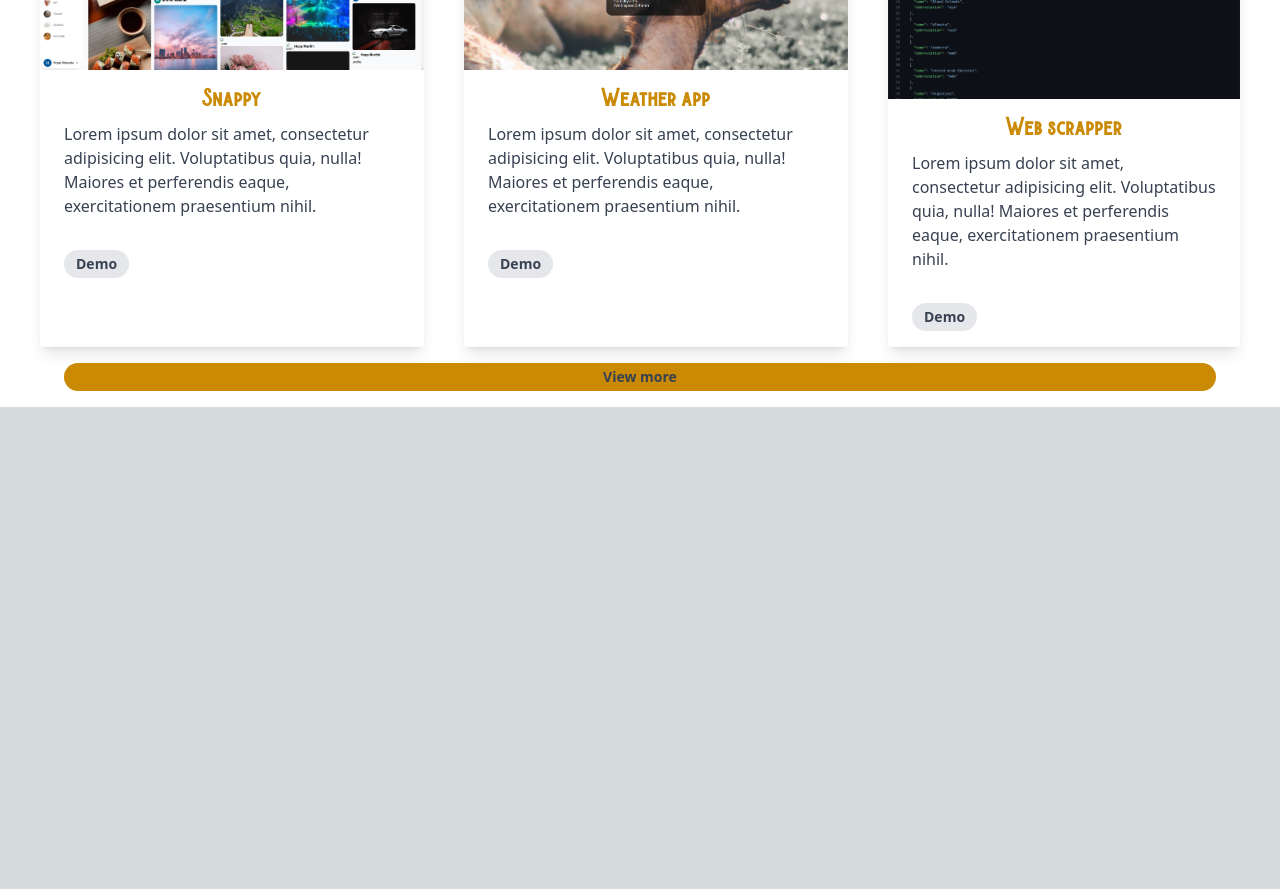
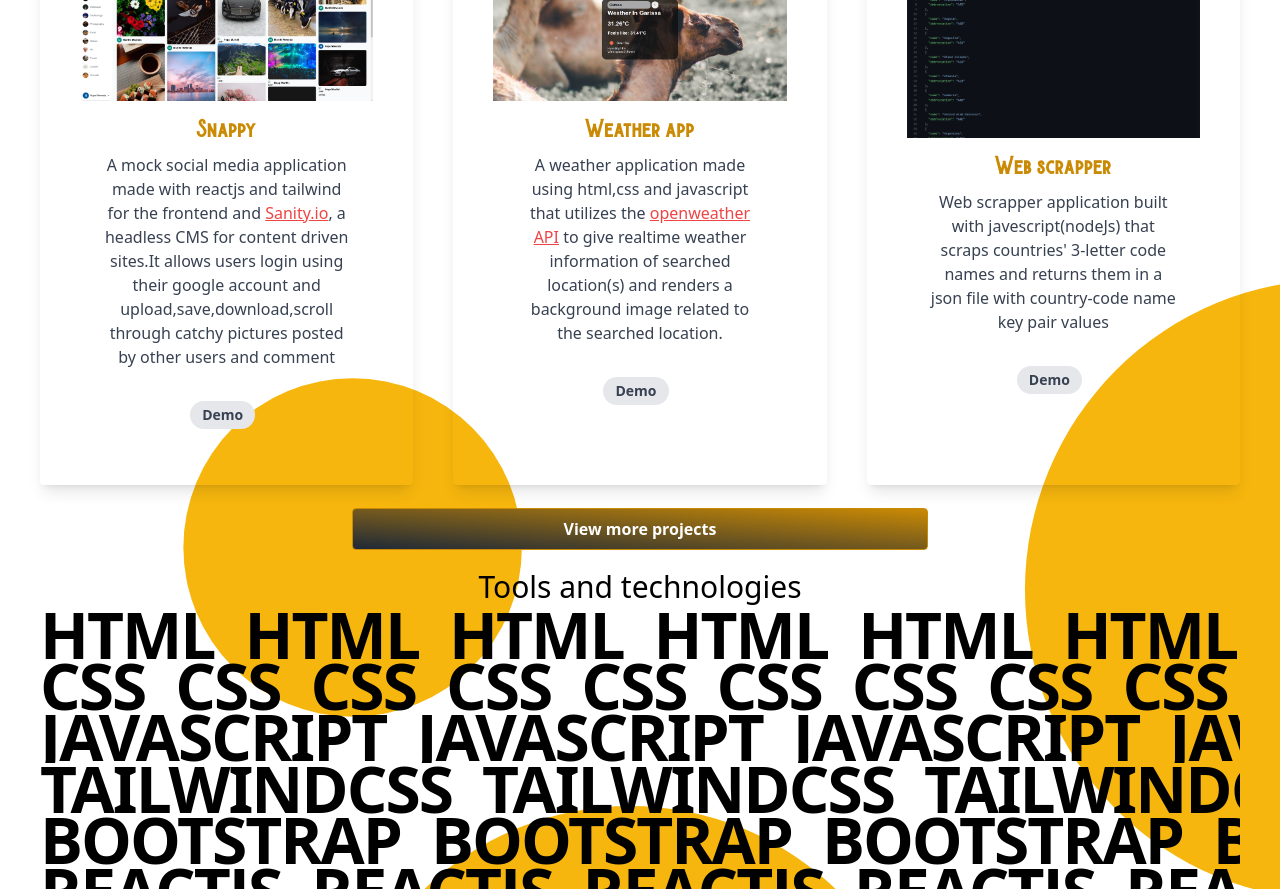
Before and after one commit to Hopp-Murithi/portfolio, a Next.js app: page / in a window 1280 px wide. Shown: the part 1700-2589 px from the top of the page. Before the commit the page ends 2107 px from the top, so only its background shows below. Built offline with nearby package versions, Linux system fonts and the light colour scheme.

Commit message:
Update  projects and skills section

```diff
--- a/pages/index.tsx
+++ b/pages/index.tsx
@@ -7,26 +7,55 @@ import {
   AiFillGithub,
 } from "react-icons/ai";
 import { TypeAnimation } from "react-type-animation";
+import { motion, useScroll, useTransform } from "framer-motion";
+
 import Image from "next/image";
-import myAvatar from "../public/full-body-murithi.png";
-import design from "../public/design.jpg";
-import development from "../public/development.jpg";
-import maintenance from "../public/maintenance.jpg";
-import snappy from "../public/snappy.png";
-import weather from "../public/Weatherapp.png";
-import data from "../public/data.png";
-import tut from "../public/tut.jpg";
+import myAvatar from "../public/images/full-body-murithi.png";
+import design from "../public/images/design.jpg";
+import development from "../public/images/development.jpg";
+import maintenance from "../public/images/maintenance.jpg";
+import snappy from "../public/images/snappy.png";
+import weather from "../public/images/Weatherapp.png";
+import data from "../public/images/data.png";
+
+interface ParallaxProps {
+  children: string;
+  baseVelocity: number;
+}
+
+function ParallaxText({ children, baseVelocity = 100 }: ParallaxProps) {
+  const { scrollY } = useScroll();
+  const y = useTransform(scrollY, (value) => value * -baseVelocity);
+
+  return (
+    <div className="parallax">
+      <motion.div className="scroller" style={{ y }}>
+        {Array(10)
+          .fill(children)
+          .map((text, i) => (
+            <span key={i}>{text} </span>
+          ))}
+      </motion.div>
+    </div>
+  );
+}
 
 export default function Home() {
   return (
     <>
+      <motion.div
+        className="box"
+        whileHover={{ scale: 1.1 }}
+        transition={{ type: "spring", stiffness: 400, damping: 10 }}
+      />
       <Head>
         <title>Hope Murithi portfolio</title>
         <meta name="description" content="Generated by create next app" />
         <meta name="viewport" content="width=device-width, initial-scale=1" />
         <link rel="icon" href="/favicon.ico" />
       </Head>
-      <main className="bg-white px-10 text-black">
+
+      <main className="bg-[url(/images/circle-scatter2.svg)] bg-cover bg-no-repeat px-10 text-black">
         <section className=" min-h-screen">
           <nav className="py-10 mb-12 flex justify-between">
             <h1 className="text-xl font-burtons">Hope Murithi</h1>
@@ -44,9 +73,9 @@ export default function Home() {
               </li>
             </ul>
           </nav>
+          <div className="">
             <div className="text-center p-10">
               <h2 className="text-6xl py-2 font-burtons text-yellow-600">
-              {" "}
                 Hope Murithi
               </h2>
               <h3 className="font-burtons md:text-lg font-bold text-md py-2">
@@ -67,16 +96,27 @@ export default function Home() {
                   repeat={Infinity}
                 />
               </h3>
-            <p className="text-md text-gray-700 leading-8">
+              <p className="text-md md:text-lg text-gray-700 leading-8">
                 Creating user-centered solutions using emerging web technologies
                 and tools.Hit me up; lets connect
               </p>
             </div>
-          <div className="flex justify-center text-5xl gap-10 text-gray-700 py-3">
+          </div>
+
+          <div className="flex justify-center text-5xl gap-10 text-gray-700 py-3 cursor-pointer">
+            <a href="https://twitter.com/HoppMwenda">
               <AiFillTwitterCircle />
+            </a>
+            <a href="https://linkedin.com/in/hope-murithi">
               <AiFillLinkedin />
+            </a>
+            <a href="mailto:hoppmurithi@gmail.com">
+              {" "}
               <AiFillMail />
+            </a>
+            <a href="https://github.com/Hopp-Murithi">
               <AiFillGithub />
+            </a>
           </div>
           <div className="relative mx-auto bg-gradient-to-tr from-gray-800 to-yellow-600 rounded-full w-80 h-80 mt-10 overflow-hidden">
             <Image src={myAvatar} alt="Avatar" />
@@ -139,16 +179,25 @@ export default function Home() {
               Projects
             </h3>
             <div className="lg:flex gap-10">
-              <div className="max-w-sm rounded overflow-hidden shadow-lg  dark:bg-white">
+              <div className="text-center  p-10  my-10  flex-1  rounded overflow-hidden shadow-lg  dark:bg-white mb-4">
                 <Image className="w-full" src={snappy} alt="Snappy" />
                 <div className="px-6 py-4">
                   <div className="flex items-center text-yellow-600 justify-center font-bold font-burtons text-xl mb-2">
                     Snappy
                   </div>
                   <p className="text-gray-700 text-base">
-                    Lorem ipsum dolor sit amet, consectetur adipisicing elit.
-                    Voluptatibus quia, nulla! Maiores et perferendis eaque,
-                    exercitationem praesentium nihil.
+                    A mock social media application made with reactjs and
+                    tailwind for the frontend and{" "}
+                    <a
+                      href="https://www.sanity.io/"
+                      className="text-red-500 underline"
+                    >
+                      Sanity.io
+                    </a>
+                    , a headless CMS for content driven sites.It allows users
+                    login using their google account and
+                    upload,save,download,scroll through catchy pictures posted
+                    by other users and comment
                   </p>
                 </div>
                 <div className="px-6 pt-4 pb-2">
@@ -157,16 +206,24 @@ export default function Home() {
                   </button>
                 </div>
               </div>
-              <div className="max-w-sm rounded overflow-hidden shadow-lg  dark:bg-white">
+              <div className="text-center  p-10  my-10  flex-1  rounded overflow-hidden shadow-lg  dark:bg-white mb-4">
                 <Image className="w-full" src={weather} alt="Snappy" />
                 <div className="px-6 py-4">
                   <div className="flex items-center text-yellow-600 justify-center font-bold font-burtons text-xl mb-2">
                     Weather app
                   </div>
                   <p className="text-gray-700 text-base">
-                    Lorem ipsum dolor sit amet, consectetur adipisicing elit.
-                    Voluptatibus quia, nulla! Maiores et perferendis eaque,
-                    exercitationem praesentium nihil.
+                    A weather application made using html,css and javascript
+                    that utilizes the{" "}
+                    <a
+                      href="https://openweathermap.org/"
+                      className="text-red-500 underline"
+                    >
+                      openweather API
+                    </a>{" "}
+                    to give realtime weather information of searched location(s)
+                    and renders a background image related to the searched
+                    location.
                   </p>
                 </div>
                 <div className="px-6 pt-4 pb-2">
@@ -175,16 +232,16 @@ export default function Home() {
                   </button>
                 </div>
               </div>
-              <div className="max-w-sm rounded overflow-hidden shadow-lg  dark:bg-white">
+              <div className="text-center  p-10  my-10  flex-1  rounded overflow-hidden shadow-lg  dark:bg-white mb-4">
                 <Image className="w-full" src={data} alt="Scrapped data" />
                 <div className="px-6 py-4">
                   <div className="flex items-center text-yellow-600 justify-center font-bold font-burtons text-xl mb-2">
                     Web scrapper
                   </div>
                   <p className="text-gray-700 text-base">
-                    Lorem ipsum dolor sit amet, consectetur adipisicing elit.
-                    Voluptatibus quia, nulla! Maiores et perferendis eaque,
-                    exercitationem praesentium nihil.
+                    Web scrapper application built with javescript(nodeJs) that
+                    scraps countries' 3-letter code names and returns them in a
+                    json file with country-code name key pair values
                   </p>
                 </div>
                 <div className="px-6 pt-4 pb-2">
@@ -194,12 +251,34 @@ export default function Home() {
                 </div>
               </div>
             </div>
-            <div className="px-6 pt-4 pb-2">
-              <button className="w-full bg-yellow-600 rounded-full px-3 py-1 text-sm font-bold text-gray-700 mr-2 mb-2">
-                <a href="#">View more</a>
+          </div>
+
+          <motion.div
+            className="box px-6 pt-4 mt-5 h-4 pb-2 flex justify-center items-center"
+            whileHover={{ scale: 1.1 }}
+            transition={{ type: "spring", stiffness: 400, damping: 10 }}
+          >
+            {" "}
+            <button className="w-full mb-4 lg:w-6/12 bg-gradient-to-tr from-gray-800 to-yellow-600 hover:bg-yellow-600 text-white font-bold hover:text-black py-2 px-4 border border-yellow-600 hover:border-transparent rounded">
+              View more projects
             </button>
-            </div>
-          </div>
+          </motion.div>
+        </section>
+        <section>
+          <h3 className=" flex justify-center items-center text-3xl py-1 mt-5">
+            Tools and technologies
+          </h3>
+
+          <ParallaxText baseVelocity={-15}>HTML</ParallaxText>
+          <ParallaxText baseVelocity={-15}>CSS</ParallaxText>
+          <ParallaxText baseVelocity={-15}>JavaScript</ParallaxText>
+          <ParallaxText baseVelocity={-15}>TailwindCss</ParallaxText>
+          <ParallaxText baseVelocity={-15}>Bootstrap</ParallaxText>
+          <ParallaxText baseVelocity={-15}>Reactjs</ParallaxText>
+          <ParallaxText baseVelocity={-15}>Expressjs</ParallaxText>
+          <ParallaxText baseVelocity={-15}>Git</ParallaxText>
+          <ParallaxText baseVelocity={-15}>Typescript</ParallaxText>
+          <ParallaxText baseVelocity={-15}>MySql & mongodb</ParallaxText>
         </section>
       </main>
     </>
```
Lines whose indentation alone changed are shown as unchanged.
